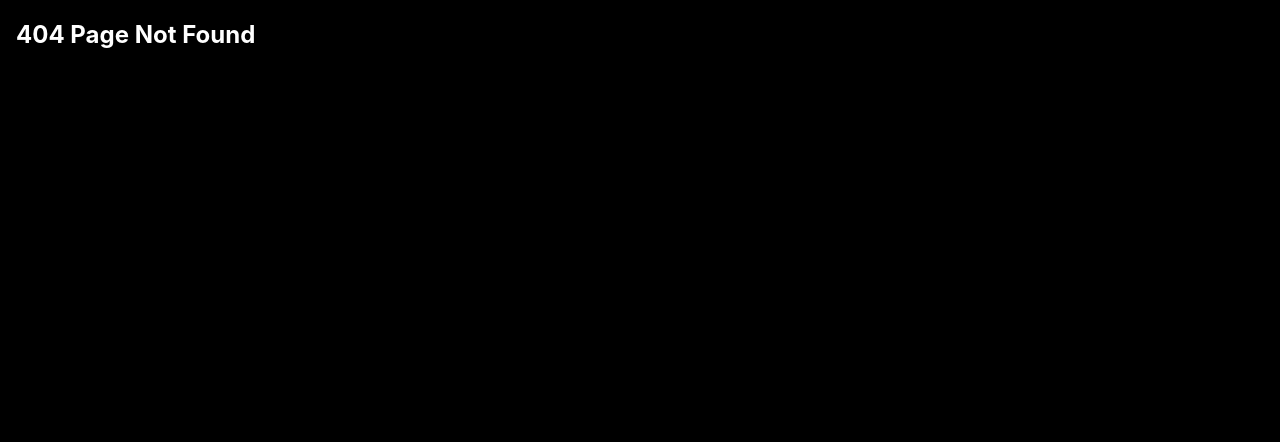
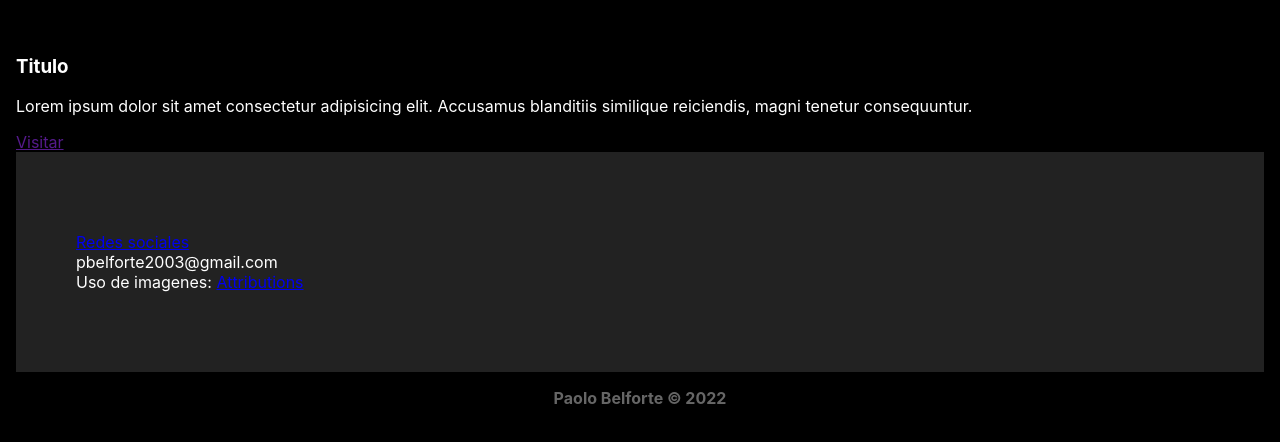
Before and after one commit to belfortep/PORTAFOLIO-WEB, a React (Create React App) app in the folder client/: page /social in a window 1280 px wide. Before the commit this address had no page. Shown: the top 442 px of the page. Built offline with nearby package versions, Linux system fonts and the light colour scheme; no server answers; the HTML template or start-up script is replaced by a standard one.

Commit message:
HomePage finished

```diff
--- a/client/src/App.js
+++ b/client/src/App.js
@@ -1,13 +1,18 @@
 import React from 'react'
 import { Route, Routes } from 'react-router-dom'
-import { Attributions, HomePage, NotFoundPage } from './pages'
+import { Attributions, HomePage, NotFoundPage, SocialPage } from './pages'
+import useFetch from './hooks/useFetch'
 export default function App() {
+
+  const user = useFetch('https://api.github.com/users/belfortep');
+
   return (
     <div className=''>
       <div className=''>
         <Routes>
-          <Route path='/' element={<HomePage />} />
-          <Route path='/attributions' element={<Attributions />} />
+          <Route path='/' element={<HomePage user={user.data} />} />
+          <Route path='/attributions' element={<Attributions user={user.data} />} />
+          <Route path='/social' element={<SocialPage user={user.data} />} />
           <Route path='*' element={<NotFoundPage />} />
         </Routes>
       </div>
--- a/client/src/components/Footer.js
+++ b/client/src/components/Footer.js
@@ -2,7 +2,7 @@ import React from 'react'
 import { Link } from 'react-router-dom'
 import './footer.css'
 
-export default function Footer() {
+export default function Footer({ user }) {
     return (
         <>
             <footer>
@@ -10,19 +10,18 @@ export default function Footer() {
                     <div className='gridContainer'>
                         <ul className='gridElement'>
                             <li>
-                                <span>Lorem ipsum dolor sit amet consectetur adipisicing elit. Officiis dolorum, culpa enim aliquid saepe omnis temporibus sed, maxime sit voluptatibus, ex ducimus a accusantium quis hic iste eum assumenda odit.</span>
+                                <span><Link to={'/social'}>Redes sociales</Link></span>
+                            </li>
+                            <li>
+                                <span>pbelforte2003@gmail.com</span>
+                            </li>
+                            <li>
+                                <span>Uso de imagenes: <Link to={'/attributions'} ><span>Attributions</span></Link></span>
                             </li>
                         </ul>
-                        <ul>
+                        <ul className='gridElement'>
                             <li>
-                                <span>Lorem ipsum, dolor sit amet consectetur adipisicing elit. Fuga accusantium architecto est adipisci. Tempora alias placeat earum beatae. Sed obcaecati itaque culpa hic quam accusamus at consequatur doloremque explicabo natus?
-                                    <Link to={'/attributions'} ><span>Attributions</span></Link>
-                                </span>
-                            </li>
-                        </ul>
-                        <ul>
-                            <li>
-                                <span>Lorem ipsum dolor sit amet consectetur adipisicing elit. Exercitationem asperiores, unde at laboriosam, laborum libero totam architecto eligendi ipsum voluptatem id veniam voluptas ducimus esse ab delectus cum ut perferendis.</span>
+                                <span>{user.bio}</span>
                             </li>
                         </ul>
 
--- a/client/src/components/InfoCard.js
+++ b/client/src/components/InfoCard.js
@@ -4,27 +4,31 @@ import Moment from 'react-moment'
 import moment from 'moment';
 export default function InfoCard({ repos }) {
 
+    const onClick = () => {
 
+        window.open(repos.clone_url)
 
+    }
 
-    const onClick = () => {
-        window.open(repos.clone_url)
-    }
     let smallImage
+
     try {
+
         smallImage = require(`../static/images/${repos.language}.png`)
+
     } catch (err) {
+
         console.log(err);
     }
 
     if (!smallImage) {
+
         smallImage = require('../static/images/Code.png')
+
     }
 
 
     return (
-
-
         <>
             <div className='card' onClick={onClick}>
                 <div className='cardTitle'>
--- a/client/src/components/footer.css
+++ b/client/src/components/footer.css
@@ -25,7 +25,7 @@
 
 .gridContainer {
   display: grid;
-  grid-template-columns: repeat(3, minmax(0, 1fr));
+  grid-template-columns: repeat(2, minmax(0, 1fr));
 }
 
 .gridElement {
--- a/client/src/pages/Attributions.js
+++ b/client/src/pages/Attributions.js
@@ -1,6 +1,6 @@
 import React from 'react'
 
-export default function Attributions() {
+export default function Attributions({ user }) {
     return (
         <div>
 
--- a/client/src/pages/HomePage.js
+++ b/client/src/pages/HomePage.js
@@ -5,11 +5,9 @@ import useFetch from '../hooks/useFetch'
 import './homePage.css'
 
 
-export default function HomePage() {
+export default function HomePage({ user }) {
 
     const repos = useFetch('https://api.github.com/users/belfortep/repos');
-
-    const user = useFetch('https://api.github.com/users/belfortep');
 
     console.log(repos.data);
 
@@ -17,15 +15,27 @@ export default function HomePage() {
 
         <>
 
-            <h2>{user.data.name}</h2>
-            <h3>{user.data.bio}</h3>
-
-            <img src={user.data.avatar_url} />
+            <section>
+                <div className='sectionContainer'>
+                    <div className='sectionGridContainer'>
+                        <div>
+                            <h1 className='sectionTitle'>{user.name}</h1>
+                            <p className='sectionText'>{user.bio}</p>
+                        </div>
+                        <div>
+                            <div className='sectionImageContainer'>
+                                <img className='sectionImage' src={user.avatar_url} alt='Imagen de perfil de Paolo Belforte'></img>
+                            </div>
+                        </div>
+                    </div>
+                </div>
+            </section>
 
             <section>
                 <div>
                     <div>
                         <h2>Repositorios</h2>
+                        <span>Un listado de mis trabajos publicos</span>
                     </div>
                     <div className='cardContainer'>
                         {repos.data.map((repos, index) => (
@@ -35,7 +45,7 @@ export default function HomePage() {
                 </div>
             </section>
 
-            <Footer />
+            <Footer user={user} />
         </>
     )
 }
--- /dev/null
+++ b/client/src/pages/SocialPage.js
@@ -0,0 +1,34 @@
+import React from 'react'
+import Footer from '../components/Footer'
+
+export default function SocialPage({ user }) {
+
+    return (
+        <>
+            <div className='socialCardContainer'>
+                <div className='socialCardGrid'>
+                    <div className='socialCard'>
+                        <div className='socialCardItem'>
+                            <div className='socialCardImageContainer'>
+                                <img className='socialCardImage'></img>
+                            </div>
+                            <div className='socialCardInfoContainer'>
+                                <div>
+                                    <h3 className='socialCardInfoTitle'>Titulo</h3>
+                                    <p className='socialCardInfoText'>
+                                        Lorem ipsum dolor sit amet consectetur adipisicing elit. Accusamus blanditiis similique reiciendis, magni tenetur consequuntur.
+                                    </p>
+                                </div>
+                                <div >
+                                    <a className='socialCardInfoVisit' href=''>Visitar</a>
+                                </div>
+                            </div>
+                        </div>
+                    </div>
+                </div>
+            </div>
+
+            <Footer user={user} />
+        </>
+    )
+}
--- a/client/src/pages/homePage.css
+++ b/client/src/pages/homePage.css
@@ -5,3 +5,29 @@
   margin-top: 1.25rem;
   margin-bottom: 4rem;
 }
+
+.sectionContainer {
+  padding-top: 1.25rem;
+  padding-bottom: 1.25rem;
+  padding-left: 1.25rem;
+  padding-right: 1.25rem;
+  margin: auto;
+}
+
+.sectionGridContainer {
+  grid-template-columns: repeat(2, minmax(0, 1fr));
+  gap: 2.5rem;
+  display: grid;
+}
+
+.sectionTitle {
+  font-weight: bolder;
+  font-size: 4.5rem;
+  line-height: 1;
+}
+
+.sectionImage {
+  border-color: #777;
+  border-width: 0.125rem;
+  border-radius: 0.375rem;
+}
--- a/client/src/pages/index.js
+++ b/client/src/pages/index.js
@@ -1,8 +1,10 @@
 import HomePage from './HomePage';
 import NotFoundPage from './NotFoundPage';
 import Attributions from './Attributions';
+import SocialPage from './SocialPage';
 export {
     HomePage,
     NotFoundPage,
-    Attributions
+    Attributions,
+    SocialPage
 }
--- /dev/null
+++ b/client/src/pages/socialPage.css
@@ -0,0 +1,12 @@
+.socialCardContainer {
+  padding-left: 1.25rem;
+  padding-right: 1.25rem;
+  padding-top: 1rem;
+  padding-bottom: 1rem;
+  margin-left: auto;
+  margin-right: auto;
+  width: 100%;
+  gap: 1rem;
+  display: grid;
+  grid-template-columns: repeat(3, minmax(0, 1fr));
+}
```
